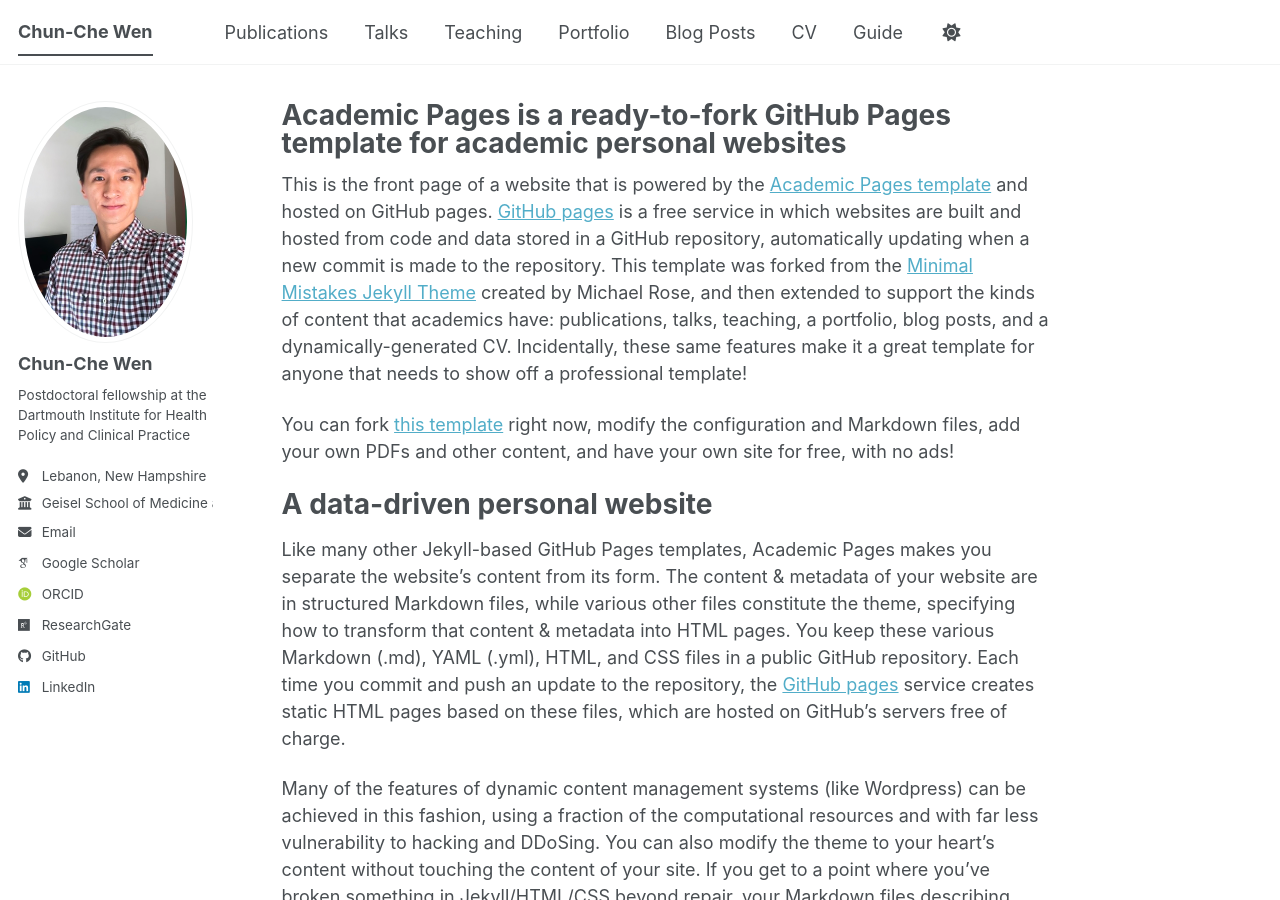
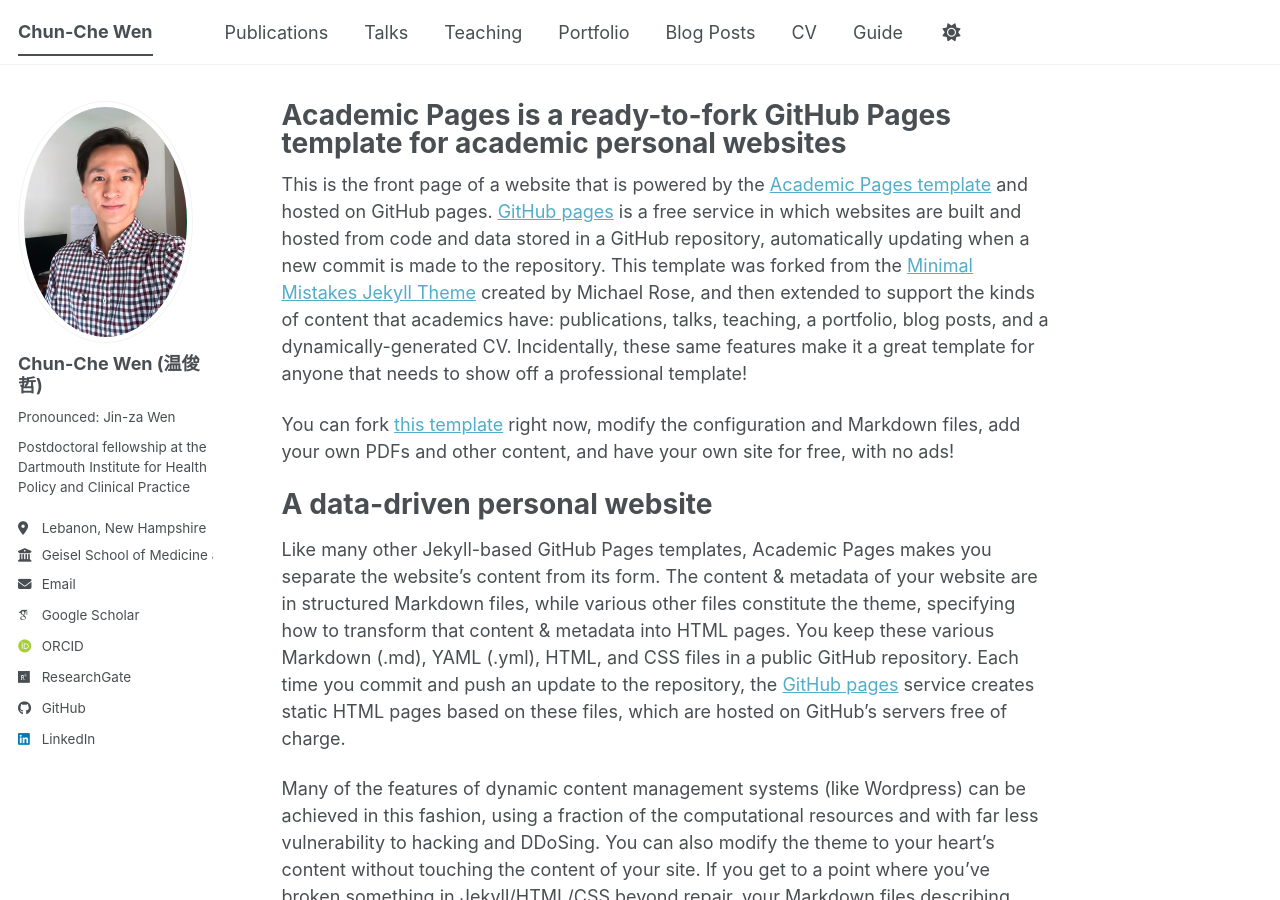
Before and after one commit to chunchewen/chunchewen, a Jekyll site: the page built from _pages/about.md, in a window 1280 px wide and 900 px high. Built offline with Jekyll 4.4.1, drawn with Linux system fonts in a browser that asks for light colours; some web fonts are replaced; a script bundle is joined from its source files by our own code; library files that are not in the unit come from our copies.

Commit message:
Update _config.yml

```diff
--- a/_config.yml
+++ b/_config.yml
@@ -23,7 +23,8 @@
 author:
   # Biographic information
   avatar           : "chunche.jpg"
-  name             : "Chun-Che Wen"
+  name             : "Chun-Che Wen (温俊哲)"
+  pronouns         : "Pronounced: Jin-za Wen"
   bio              : "Postdoctoral fellowship at the Dartmouth Institute for Health Policy and Clinical Practice"
   location         : "Lebanon, New Hampshire"
   employer         : "Geisel School of Medicine at Dartmouth College"
```
